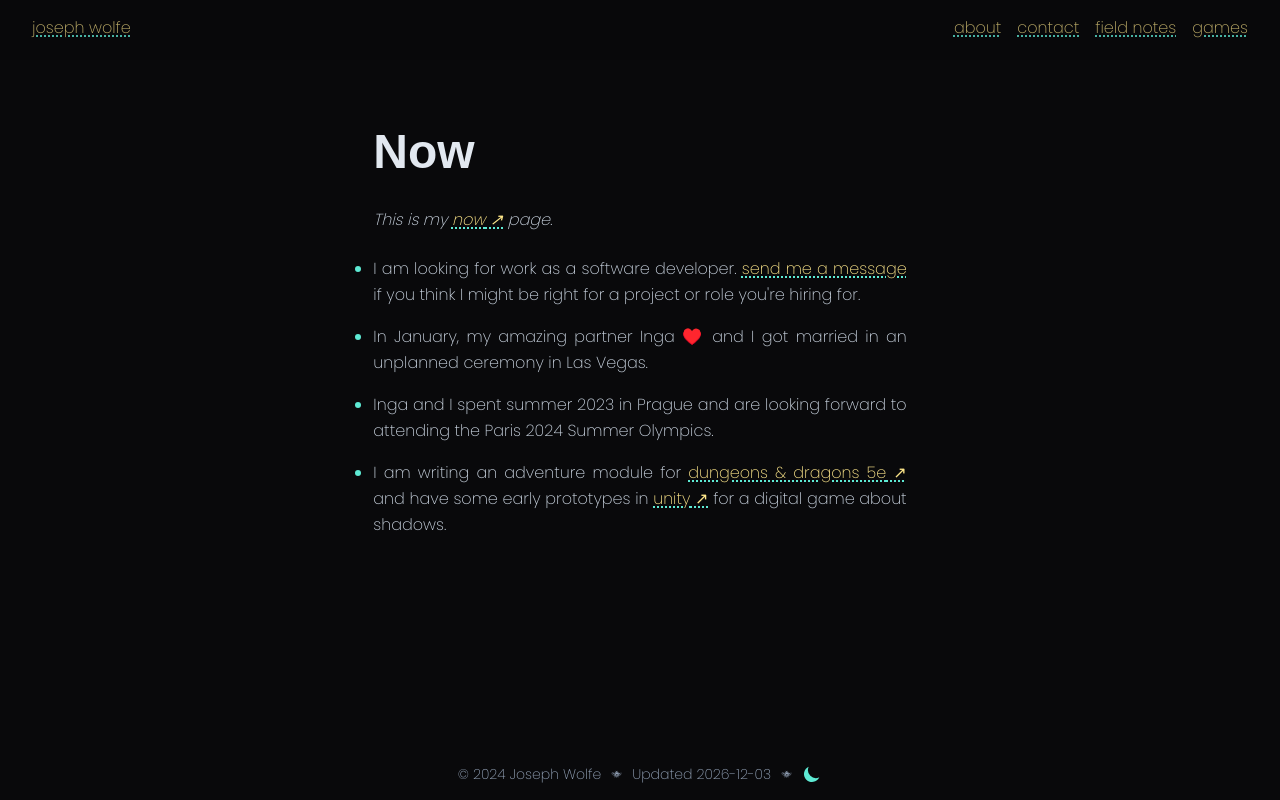
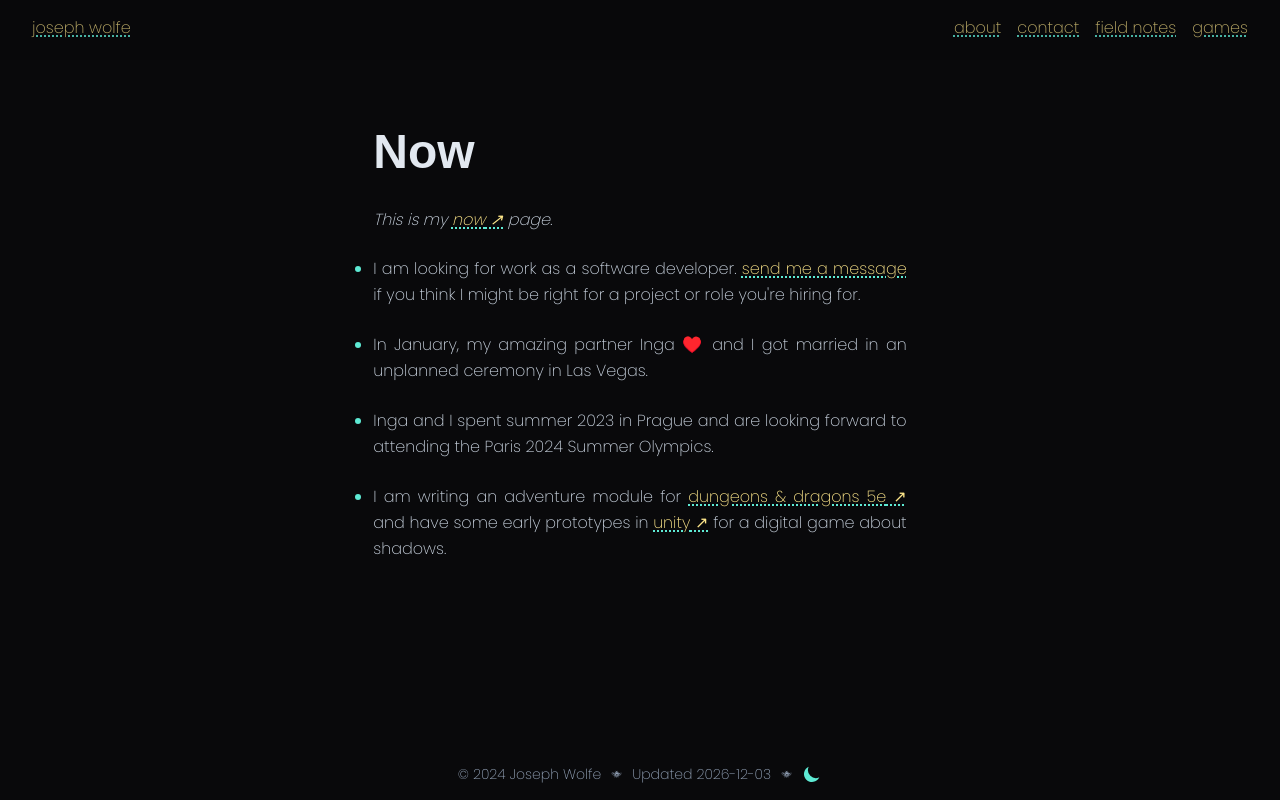
Before and after one commit to CharmedSatyr/personal-website, a Next.js app: page /now in a window 1280 px wide. Built offline with nearby package versions, Linux system fonts and the light colour scheme; a web font is replaced by a local one.

Commit message:
Convert now page to mdx

```diff
--- /dev/null
+++ b/app/now/page.mdx
@@ -0,0 +1,28 @@
+import genPageMetadata from "@/app/seo";
+import Link from "@/components/Link";
+import PageTitle from "@/components/PageTitle";
+
+export const metadata = genPageMetadata({ title: "Now" });
+
+# Now
+
+_This is my [Now](https://nownownow.com/about) page._
+
+<ul className="list list-disc">
+	<li className="mb-4 marker:animate-pulse">
+		I am looking for work as a software developer. [Send me a message](/contact) if you think I might be
+		right for a project or role you're hiring for.
+	</li>
+
+- In January, my amazing partner Inga ♥️ and I got married in an unplanned
+  ceremony in Las Vegas.
+
+- Inga and I spent summer 2023 in Prague and are looking forward to attending
+  the Paris 2024 Summer Olympics.
+
+- I am writing an adventure module for
+  [Dungeons & Dragons 5e](https://dnd.wizards.com/how-to-play) and have some
+  early prototypes in [Unity](https://learn.unity.com) for a digital game about
+  shadows.
+
+</ul>
--- a/app/now/page.tsx
+++ /dev/null
@@ -1,50 +0,0 @@
-import genPageMetadata from "@/app/seo";
-import Link from "@/components/Link";
-import PageTitle from "@/components/PageTitle";
-
-export const metadata = genPageMetadata({ title: "Now" });
-
-const Now = () => {
-	return (
-		<>
-			<PageTitle>Now</PageTitle>
-
-			<aside className="italic">
-				This is my <Link href="https://nownownow.com/about">Now</Link> page.
-			</aside>
-
-			<ol className="list list-disc">
-				<li className="mb-4 marker:animate-pulse">
-					I am looking for work as a software developer.{" "}
-					<Link href="/contact">Send me a message</Link> if you think I might be
-					right for a project or role you're hiring for.
-				</li>
-
-				<li className="mb-4">
-					In January, my amazing partner Inga{" "}
-					<span role="img" aria-label="heart">
-						♥️
-					</span>{" "}
-					and I got married in an unplanned ceremony in Las Vegas.
-				</li>
-
-				<li className="mb-4">
-					Inga and I spent summer 2023 in Prague and are looking forward to
-					attending the Paris 2024 Summer Olympics.
-				</li>
-
-				<li className="mb-4">
-					I am writing an adventure module for{" "}
-					<Link href="https://dnd.wizards.com/how-to-play">
-						Dungeons & Dragons 5e
-					</Link>{" "}
-					and have some early prototypes in{" "}
-					<Link href="https://learn.unity.com">Unity</Link> for a digital game
-					about shadows.
-				</li>
-			</ol>
-		</>
-	);
-};
-
-export default Now;
--- a/mdx-components.tsx
+++ b/mdx-components.tsx
@@ -7,6 +7,7 @@ export const useMDXComponents = (components: MDXComponents): MDXComponents => {
 	return {
 		h1: ({ children }) => <PageTitle>{children}</PageTitle>,
 		h2: ({ children }) => <h2 className="title">{children}</h2>,
+		ul: ({ children }) => <ul className="list list-disc">{children}</ul>,
 		a: ({ href, children }) => <Link href={href}>{children}</Link>,
 		...components,
 	};
```
Also changed, not shown: 1 other file (tests, documents, lock files or other folders).
